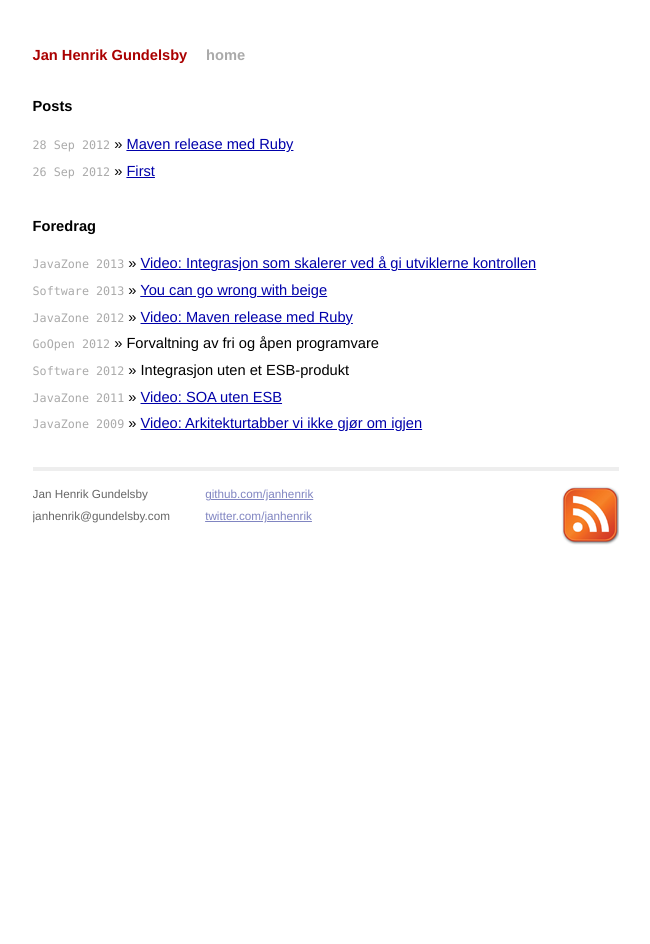
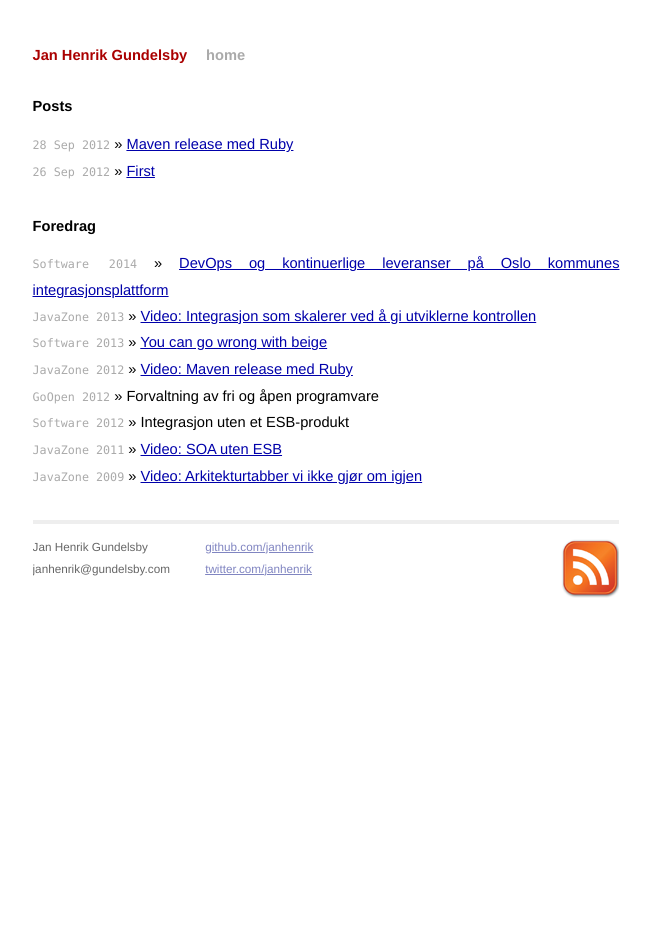
Before and after one commit to janhenrik/janhenrik.github.com, a Jekyll site: the page built from index.html, in a window 1280 px wide. Shown: the whole page, without its empty margins (314-964 px from the left). Built offline with Jekyll 4.4.1, drawn with Linux system fonts in a browser that asks for light colours; Markdown is read by kramdown in place of the engine named in the settings.

Commit message:
Lagt inn Software 2014

```diff
--- a/index.html
+++ b/index.html
@@ -14,6 +14,7 @@ title: Jan Henrik Gundelsby
 
  <h1>Foredrag</h1>
   <ul class="posts">
+    <li><span>Software 2014</span> &raquo; <a href="http://event.dnd.no/software/2014/01/01/kontinuerlige-leveranser-og-devops/">DevOps og kontinuerlige leveranser på Oslo kommunes integrasjonsplattform</a></li>
     <li><span>JavaZone 2013</span> &raquo; <a href="http://vimeo.com/74415652">Video: Integrasjon som skalerer ved å gi utviklerne kontrollen</a></li>
     <li><span>Software 2013</span> &raquo; <a href="http://software.dnd.no/nb/sessions/you-can-go-wrong-beige">You can go wrong with beige</a></li>
     <li><span>JavaZone 2012</span> &raquo; <a href="http://vimeo.com/49381224">Video: Maven release med Ruby</a></li>
```
